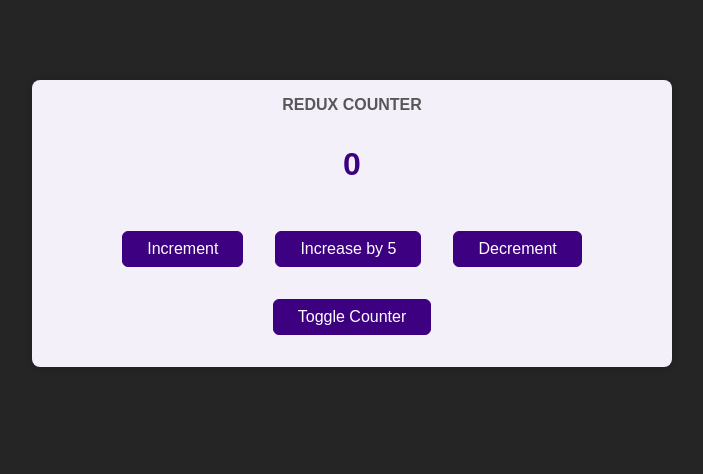
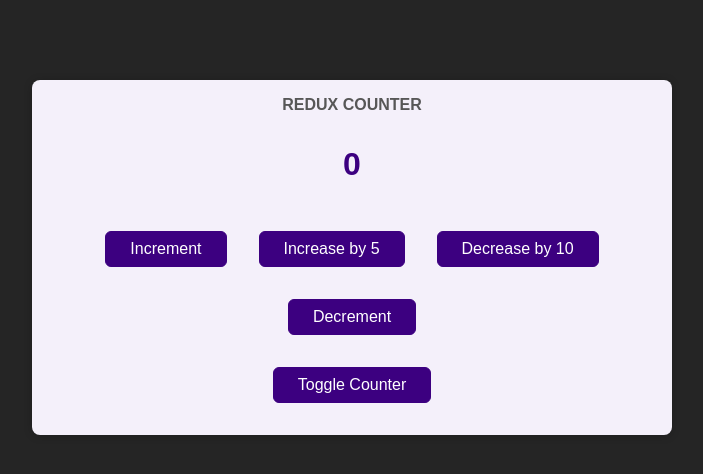
Before and after one commit to Richie1136/ReactWReduxUdemy, a React (Create React App) app in the folder reactwredux/: page / in a window 1280 px wide. Shown: the top 474 px of the page, without its empty margins (288-991 px from the left). Built offline with nearby package versions, Linux system fonts and the light colour scheme.

Commit message:
Added another button to decrease the count by 10

```diff
--- a/reactwredux/src/components/counter/Counter.js
+++ b/reactwredux/src/components/counter/Counter.js
@@ -17,6 +17,10 @@ const Counter = () => {
     dispatch({ type: 'increaseby5', payload: 5 })
   }
 
+  const decreaseby10 = () => {
+    dispatch({ type: 'decreaseby10', payload: 10 })
+  }
+
   const decrement = () => {
     dispatch({ type: 'decrement' })
   }
@@ -32,6 +36,7 @@ const Counter = () => {
       <div>
         <button onClick={increment}>Increment</button>
         <button onClick={increaseby5}>Increase by 5</button>
+        <button onClick={decreaseby10}>Decrease by 10</button>
         <button onClick={decrement}>Decrement</button>
       </div>
       <button onClick={toggleCounterHandler}>Toggle Counter</button>
--- a/reactwredux/src/store/index.js
+++ b/reactwredux/src/store/index.js
@@ -14,6 +14,13 @@ const counterReducer = (state = { counter: 0 }, action) => {
     }
   }
 
+
+  if (action.type === 'decreaseby10') {
+    return {
+      counter: state.counter - action.payload
+    }
+  }
+
   if (action.type === 'decrement') {
     return {
       counter: state.counter - 1
```
